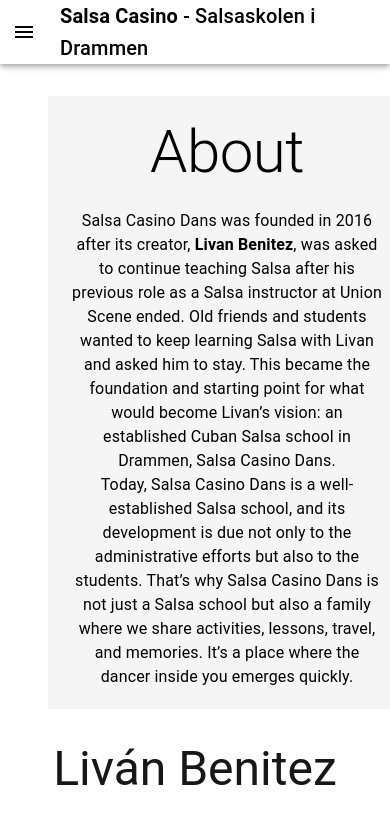
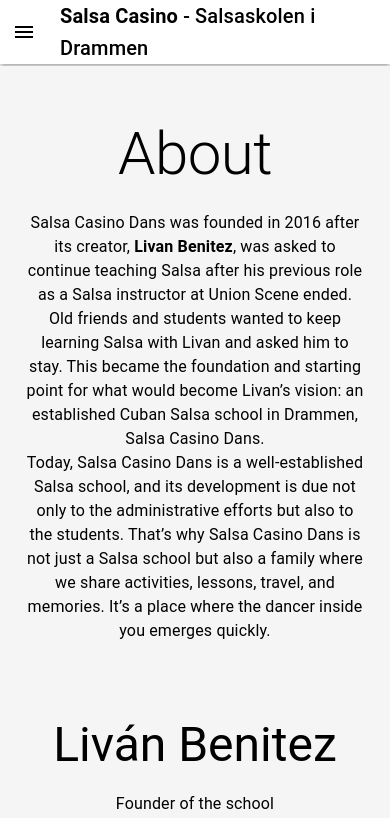
Before and after one commit to AlejandroGispert/salsaschool, a Next.js app: page /about in a window 390 px wide. Shown: the top 818 px of the page. Built offline with nearby package versions, Linux system fonts and the light colour scheme.

Commit message:
corrected about page

```diff
--- a/app/about/page.js
+++ b/app/about/page.js
@@ -9,7 +9,7 @@
 
 export default function About() {
   return (
-    <Container maxWidth="md">
+    <Container maxWidth="md" className={styles.header}>
       <Box
         sx={{ textAlign: "center", my: 4, margin: 4 }}
         className={styles.header}
--- a/app/page.module.css
+++ b/app/page.module.css
@@ -211,7 +211,7 @@
   .header {
     margin: 2px;
 
-    padding: 20px;
+    padding: 10px;
   }
   .title {
     font-size: medium;
```
